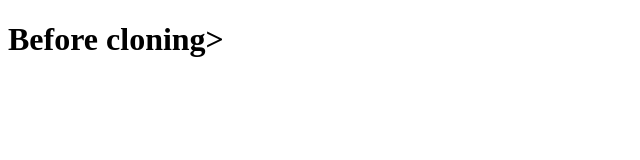
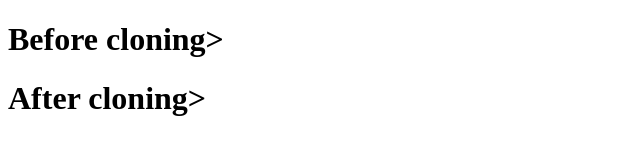
Before and after one commit to Kavya1711/lab_internal, a plain HTML site: page index.html in a window 1280 px wide. Shown: the whole page, without its empty margins (0-640 px from the left). Drawn offline with Linux system fonts and the light colour scheme.

Commit message:
initial commit

```diff
--- a/index.html
+++ b/index.html
@@ -3,5 +3,6 @@
 <head></head>
 <body>
   <h1>Before cloning></h1>
+  <h1>After cloning></h1>
  </body>
  </html>
```
